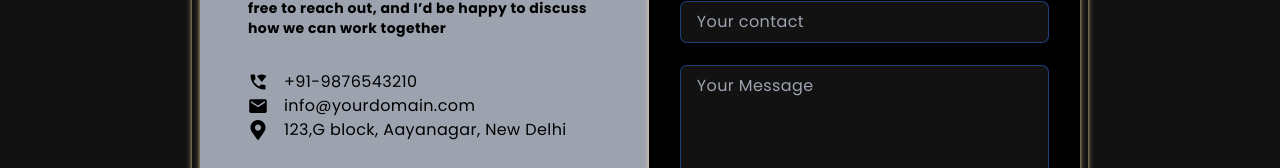
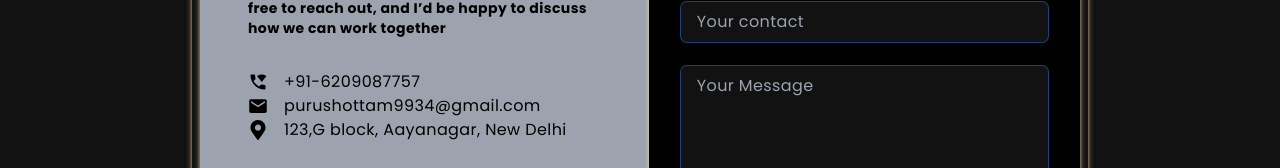
Before and after one commit to Purush99kr/purushottam-portfolio, a React (Vite) app: page / in a window 1280 px wide. Shown: the part 3132-3300 px from the top of the page. Built offline with nearby package versions, Linux system fonts and the light colour scheme.

Commit message:
initial commit

```diff
--- a/src/components/Contact.jsx
+++ b/src/components/Contact.jsx
@@ -52,11 +52,11 @@ const Contact = () => {
             <div className="flex flex-col">
               <div className="inline-flex space-x-4 items-center text-black">
                 <MdWifiCalling className="text-xl" />
-                <span>+91-9876543210</span>
+                <span>+91-6209087757</span>
               </div>
               <div className="inline-flex space-x-4 items-center text-black">
                 <IoMdMail className="text-xl" />
-                <span>info@yourdomain.com</span>
+                <span>purushottam9934@gmail.com</span>
               </div>
               <div className="inline-flex space-x-4 items-center text-black">
                 <FaMapMarkerAlt className=" text-xl" />
```
